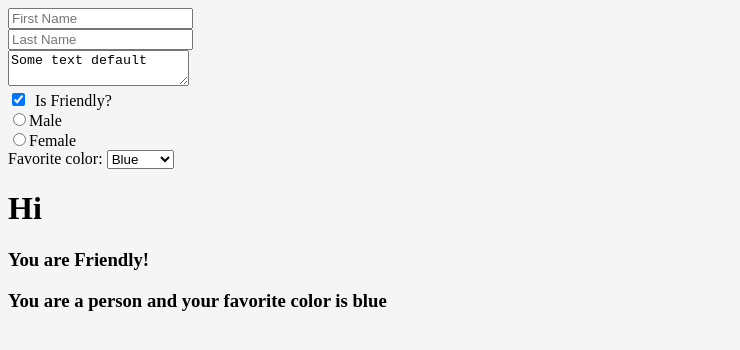
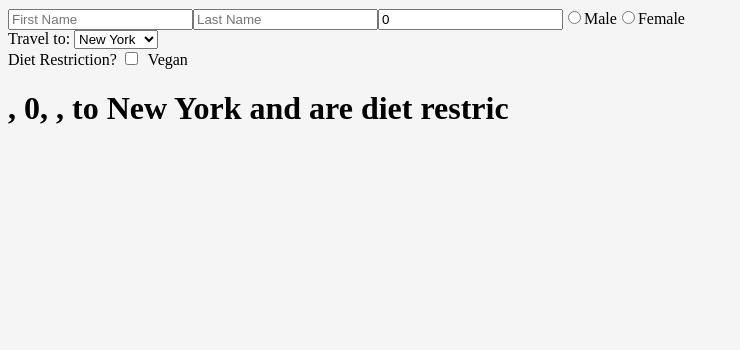
Before and after one commit to ebraimcarvalho/exercicios-projetos, a React (Create React App) app in the folder frontend-desafios/react-fcc-win/: page / in a window 1280 px wide. Shown: the top 350 px of the page, without its empty margins (0-740 px from the left). Built offline with nearby package versions, Linux system fonts and the light colour scheme.

Commit message:
start form practice

```diff
--- a/frontend-desafios/react-fcc-win/src/App.js
+++ b/frontend-desafios/react-fcc-win/src/App.js
@@ -1,63 +1,55 @@
 import React from 'react'
-// 43
+
 class App extends React.Component {
   constructor() {
     super()
     this.state = {
       firstName: "",
       lastName: "",
-      isFriendly: true,
-      textarea: "Some text default",
+      age: 0,
       gender: "",
-      favColor: "blue"
+      location: "New York",
+      dietRestrict: ""
     }
     this.handleChange = this.handleChange.bind(this)
   }
 
   handleChange(event) {
-    const { name, value, type, checked } = event.target
-    type === "checkbox" ? this.setState({ [name]: checked }) : this.setState({ [name]: value })
+    const {name, value, type, checked} = event.target
+    type === "checkbox" ? this.setState({[name]: checked}) : this.setState({[name]: value})
   }
 
   render() {
-    console.log(this.state)
     return (
       <div>
         <form>
-          <input type="text" name="firstName" value={this.state.firstName} onChange={this.handleChange} placeholder="First Name"/>
-          <br/>
-          <input type="text" name="lastName" value={this.state.lastName} onChange={this.handleChange} placeholder="Last Name"/>
-          <br/>
-          <textarea name="textarea" value={this.state.textarea} onChange={this.handleChange}></textarea>
-          <br/>
-          <label>
-            <input type="checkbox" checked={this.state.isFriendly} name="isFriendly" onChange={this.handleChange}/>
-            Is Friendly?
-          </label>
-          <br/>
+          <input type="text" name="firstName" value={this.state.firstName} onChange={this.handleChange} placeholder="First Name" />
+          <input type="text" name="lastName" value={this.state.lastName} onChange={this.handleChange} placeholder="Last Name" />
+          <input type="number" name="age" value={this.state.age} onChange={this.handleChange} min="0" />
           <label>
             <input type="radio" name="gender" value="male" checked={this.state.gender === "male"} onChange={this.handleChange}/>
             Male
           </label>
-          <br/>
           <label>
             <input type="radio" name="gender" value="female" checked={this.state.gender === "female"} onChange={this.handleChange}/>
             Female
           </label>
           <br/>
-          <label>Favorite color: </label>
-            <select name="favColor" value={this.state.favColor} onChange={this.handleChange}>
-              <option value="blue">Blue</option>
-              <option value="green">Green</option>
-              <option value="red">Red</option>
-              <option value="orange">Orange</option>
-              <option value="yellow">Yellow</option>
-            </select>
+          <label>Travel to: </label>
+          <select name="location" value={this.state.location} onChange={this.handleChange}>
+            <option value="New York">New York</option>
+            <option value="Lisboa">Lisboa</option>
+            <option value="São Paulo">São Paulo</option>
+          </select>
+          <br/>
+          <label>Diet Restriction? </label>
+          <label>
+            <input type="checkbox" name="dietRestrict" value={this.state.dietRestrict} onChange={this.handleChange} />
+            Vegan
+          </label>
+
+          <h1>{this.state.firstName} {this.state.lastName}, {this.state.age}, {this.state.gender}, to {this.state.location} and are diet restric {this.state.dietRestrict}</h1>
         </form>
-
-        <h1>Hi {this.state.firstName} {this.state.lastName}</h1>
-        <h3>{this.state.isFriendly ? "You are Friendly!" : "You aren't Friendly!"}</h3>
-        <h3>You are a {this.state.gender} person and your favorite color is {this.state.favColor}</h3>
       </div>
     )
   }
```
